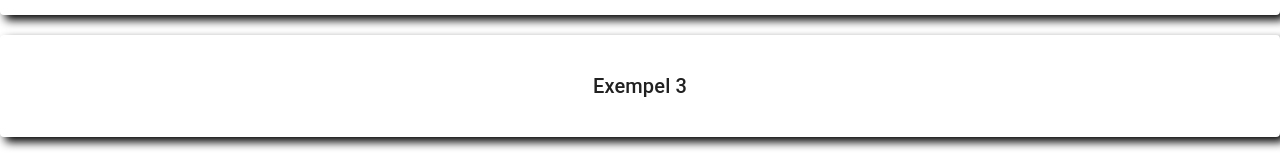
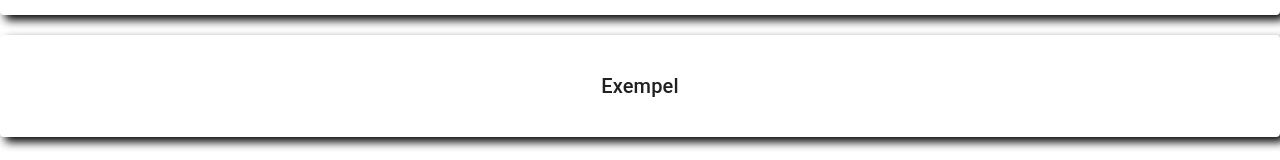
Before and after one commit to GabrielBjorlin/Min-beloning, a Next.js app: page /beloningar in a window 1280 px wide. Shown: the part 355-515 px from the top of the page. Built offline with nearby package versions, Linux system fonts and the light colour scheme.

Commit message:
Belöningar exempel ändrade

```diff
--- a/pages/beloningar.js
+++ b/pages/beloningar.js
@@ -19,7 +19,7 @@ const beloningar = () => {
         </Grid>
         <Grid item xs={12}>
           <Paper className={styles.paper}>
-            <Typography variant="h6">Exempel 3</Typography>
+            <Typography variant="h6">Exempel</Typography>
           </Paper>
         </Grid>
       </Grid>
```
